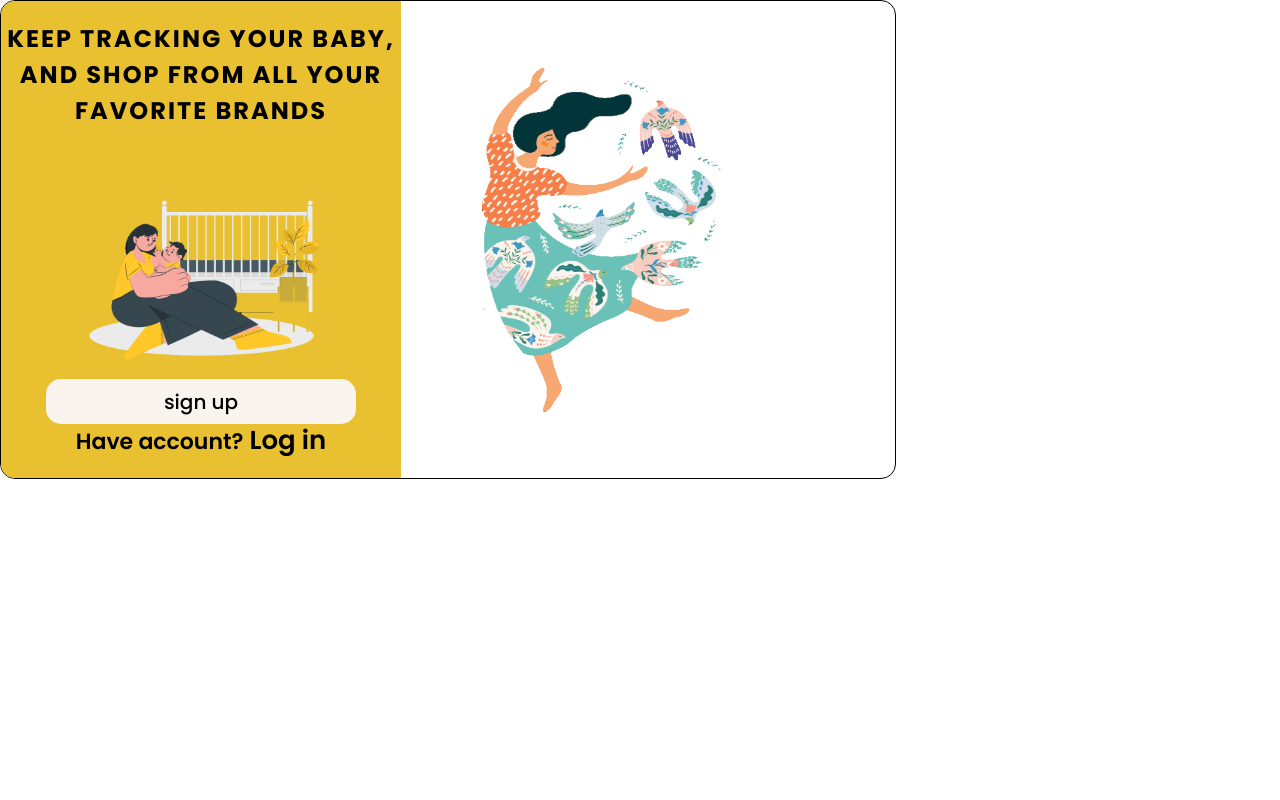
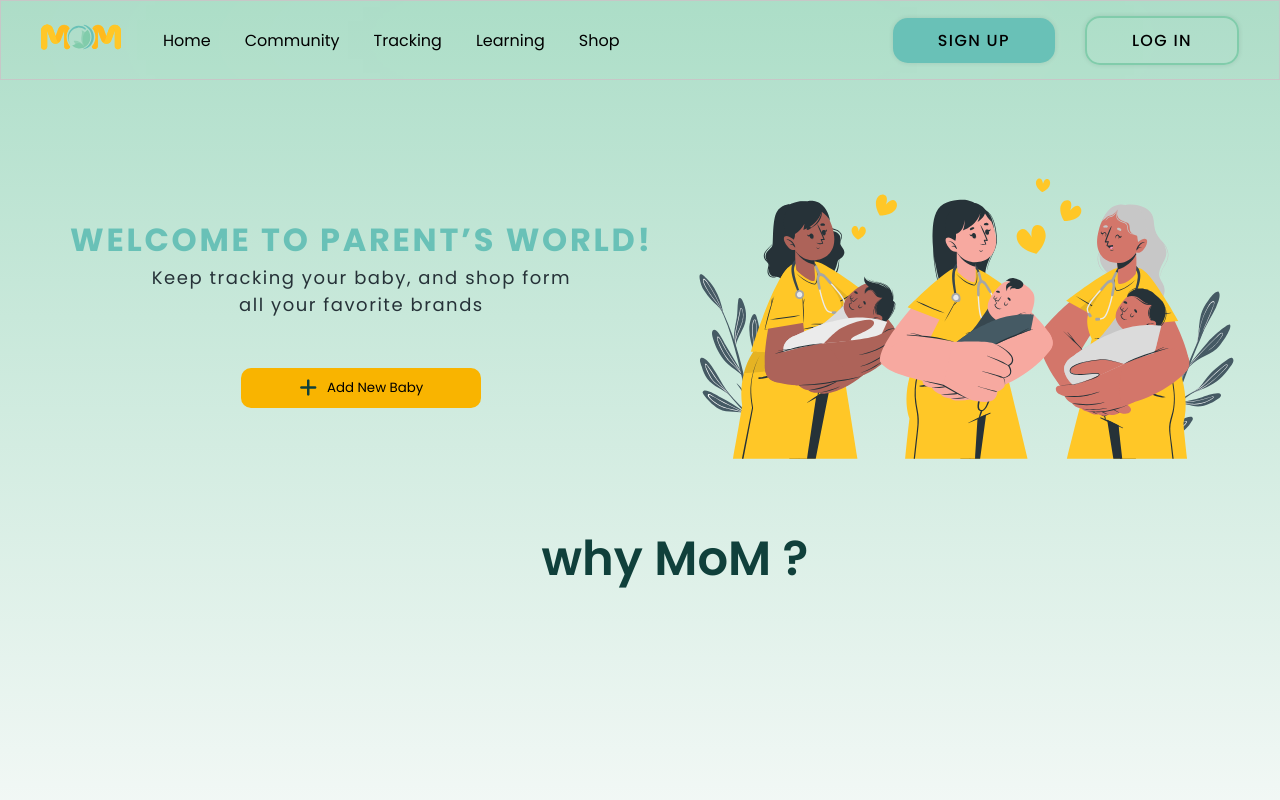
Before and after one commit to Ahmed-fayek/New-Mommy-deployed, a React (Create React App) app: page / in a window 1280 px wide. Shown: the top 800 px of the page. Built offline with nearby package versions, Linux system fonts and the light colour scheme.

Commit message:
add home guest

```diff
--- a/src/views/Navbar/styles.css
+++ b/src/views/Navbar/styles.css
@@ -17,20 +17,20 @@
 .navbar img {
   width: 80px;
   height: 80px;
-  transition: all 0.5s ease-in-out;
+  -o-transition: all 0.5s ease-in-out;
   -webkit-transition: all 0.5s ease-in-out;
   -moz-transition: all 0.5s ease-in-out;
   -ms-transition: all 0.5s ease-in-out;
-  -o-transition: all 0.5s ease-in-out;
+  transition: all 0.5s ease-in-out;
 }
 
 .navbar img:hover {
   background-color: #c1c0c0;
-  border-radius: 50%;
+  -o-border-radius: 50%;
   -webkit-border-radius: 50%;
   -moz-border-radius: 50%;
   -ms-border-radius: 50%;
-  -o-border-radius: 50%;
+  border-radius: 50%;
 }
 
 .navbar .links {
--- a/src/views/welcome/index.tsx
+++ b/src/views/welcome/index.tsx
@@ -1,9 +1,19 @@
 import { Link, useNavigate } from "react-router-dom";
  import "./styles.css";
-import splash from "./../../assets/images/splash-logo.png";
+// import splash from "./../../assets/images/splash-logo.png";
+import momsImage from "../../assets/images/Midwives-cuate 1.svg";
+import flowerImage from "../../assets/images/722470_Baby13 4.svg";
 import momandbaby from "./../../assets/images/momandbaby.png";
 import { useContext, useEffect } from "react";
 import AuthContext from "../../context/AuthProvider";
+import Nav from "../Navbar";
+import applogo from "./../../assets/images/Layer 1.svg";
+
+
+
+
+
+
 const Welcome = () => {
   const { user } = useContext<any>(AuthContext);
   const { auth } = useContext<any>(AuthContext);
@@ -14,8 +24,74 @@ const Welcome = () => {
     }
   }, [auth, user]);
 
+  function toogleview() {
+    throw new Error("Function not implemented.");
+  }
+
   /* this is router to add baby */
+
+
+
+
   return (
+    <div className="">
+
+      <nav className="">
+        <div className="navbar">
+          <div className="app-logo">
+            <img src={applogo}></img>
+          </div>
+          <div className="left-side"></div>
+          <div className="links">
+            <div
+              className="bars rotates"
+              id="bars"
+              onClick={() => {
+                toogleview();
+              }}
+            >
+              <span></span>
+              <span></span>
+            </div>
+            <ul id="view-links" className="show-links">
+              <li>
+                <Link to={"/main"}>Home</Link>
+              </li>
+              <li>
+                <Link to={"/main"}>Community</Link>
+              </li>
+
+              <li>
+                <Link to={"/tracking"}>Tracking</Link>
+              </li>
+
+              <li>
+                <Link to={"/main"}>Learning</Link>
+              </li>
+              <li>
+                <Link to={"/main"}>Shop</Link>
+              </li>
+
+            </ul>
+          </div>
+
+
+          <Link to={"/signup"} className="welcome-btn sinupbutton">
+            sign up{" "}
+          </Link>
+
+
+          <Link className="welcome-link  loginbutton" to={"/login"}>
+              {" "}
+              Log in
+            </Link>
+
+          </div>
+
+
+{/*
+<div className="right">
+  <img src={momsImage} alt="Momys img" />
    <div className="welcome-container">
   <div className="container">
         <div className="left-side">
@@ -23,9 +99,11 @@ const Welcome = () => {
             KEEP TRACKING YOUR BABY, AND SHOP FROM ALL YOUR FAVORITE BRANDS
           </p>
          <img src={momandbaby} alt="Welcome" />
+
           <Link to={"/signup"} className="welcome-btn">
-            sign up
+            sign up{" "}
           </Link>
+
            <p className="have-acc">
             Have account?
             <Link className="welcome-link" to={"/login"}>
@@ -33,12 +111,178 @@ const Welcome = () => {
               Log in
             </Link>
           </p>
-        </div>
+        </div>{" "}
         <div className="right-side">
           <img src={splash} alt="Welcome" />
         </div>
+      </div>{" "}
+    </div>
+</div> */}
+
+
+
+    </nav>
+
+
+      <div className="main-page ">
+            {/* start welcome */}
+            <div className="welcome">
+              <div className="leftt">
+                <h2>Welcome to parent’s world!</h2>
+                <p className="paragraph">
+                Keep tracking your baby, and shop form all your favorite brands
+                </p>
+                <div className="btn-add" onClick={ ()=>navigator('/addbaby')}>
+                  <i className="fa-solid fa-plus"></i>
+                  <button>Add New Baby</button>
                 </div>
               </div>
+              <div className="right">
+                <img src={momsImage} alt="Momys img" />
+              </div>
+            </div>
+            {/* start  hello mom */}
+            <div className="hello-mom">
+
+                <p className="paragraphwhymom">why MoM ?</p>
+
+
+            </div>
+
+
+
+
+
+
+
+
+
+
+
+</div>
+
+</div>
+
+
+
+
+
+
+
+
+
+
+
+
+
+
+
+
+
+
+
+
+
+
+
+
+
+
+
+
+
+
+
+
+
+
+
+
+
+
+
+
+
+
+
+
+
+
+
+
+
+
+
+
+
+
+
+
+
+
+
+
+
+
+
+
+
+
+
+
+
+
+
+
+
+
+
+
+
+
+
+
+
+
+
+
+
+
+
+
+
+
+
+
+
+
+
+
+
+
+
+
+
+
+
+
+
+
+
+
+
+
+
+
+
+
+
+
+
+
+
+
+
   );
 };
 export default Welcome;
--- a/src/views/welcome/styles.css
+++ b/src/views/welcome/styles.css
@@ -1,131 +1,235 @@
 /*******Set Style font*********/
 
 @import url('https://fonts.googleapis.com/css2?family=Open+Sans:wght@400;700&family=Poppins:wght@500&family=Work+Sans:ital,wght@0,100;0,200;0,300;0,400;0,500;0,600;0,700;0,800;1,100;1,200;1,300;1,900&display=swap');
+* {
 
-/*******Set Style TO  welcome-container********/
-
-/*******Set Style TO  welcome-container container********/
-
-.welcome-container .container {
-    width: 70%;
-    height: 85%;
-    display: flex;
-    border: 1px solid #000;
-    border-radius: 15px;
-    -webkit-border-radius: 15px;
-    -moz-border-radius: 15px;
-    -ms-border-radius: 15px;
-    -o-border-radius: 15px;
-    overflow: hidden;
+    margin: 0%;
+    padding: 0px;
+    box-sizing: border-box;
+    font-family: Poppins;
 }
 
-/*******Set Style TO welcome-container container left-side **********/
+body {
 
-.welcome-container .container .left-side {
-    padding: 20PX 0;
-    width: 400px;
+    background: linear-gradient(180deg, rgba(129, 204, 171, 0.65) 0%, rgba(229, 234, 232, 0.20) 100%) !important;
+
+}
+.leftt {
+
+    flex-direction: column;
     display: flex;
-    flex-direction: column;
-    justify-content:space-evenly;
     align-items: center;
-    background-color: #E8C030;
+    justify-content: center;
+}
+.welcome {
+     margin-top: 100px;
+        display: flex;
+        justify-content: center;
+        align-items: center;
 }
 
-/*******Set Style TO  welcome-container container right-side********/
 
- .welcome-container .container .right-side {
-    width: 400px;
+h2 {
+    color: #69C1B7;
+    text-align: center;
+    font-size: 32px;
+    font-style: normal;
+    font-weight: 800;
+    line-height: normal;
+    letter-spacing: 2.72px;
+    text-transform: uppercase;
+
+}
+.paragraph {
+    color: #263238;
+    text-align: center;
+    font-size: 18px;
+    font-style: normal;
+    font-weight: 400;
+    line-height: normal;
+    letter-spacing: 1.53px;
+    width: 433px;
+    height: 54px;
+}
+
+.welcome .leftt .btn-add  {
+    background-color: rgb(249, 180, 0);
+    width: 240px;
+    height: 40px;
+    -o-border-radius: 10px;
+    -webkit-border-radius: 10px;
+    -moz-border-radius: 10px;
+    -ms-border-radius: 10px;
+    border-radius: 10px;
     display: flex;
     justify-content: center;
     align-items: center;
-}
+    cursor: pointer;
+    margin-top: 50px;
+    color: #10403B;
+font-size: 20px;
+font-style: normal;
+font-weight: 400;
+line-height: 24px;
 
-/*******Set Style TO  welcome-container  container left-side img **********/
- .welcome-container .container .left-side img {
-    width: 269px;
-    height: 250px;
-}
-/*******Set Style TO welcome-container container right-side img **********/
-
- .welcome-container .container .right-side img {
-    width: 239px;
-    height: 344px;
-}
-
-/*******Set Style TO  welcome-container welcome-message **********/
-
-
-.welcome-container .welcome-message {
-    font-family: 'Poppins', sans-serif;
-    font-size: 24px;
-    font-weight: 800;
-    line-height: 36px;
-    letter-spacing: 0.085em;
-    text-align: center;
-    cursor: context-menu;
 
 }
 
-/*******Set Style TO  welcome-container welcome-btn **********/
+.welcome .leftt .btn-add i {
+    margin-right: 10px;
 
-.welcome-container .welcome-btn {
-    width: 310px;
-    height: 45px;
-    padding: 8px 0;
-    left: 41px;
-    top: 630px;
-    background: #F9F4ED;
-    border-radius: 15px;
-    text-decoration: none;
-    color: inherit;
-    text-align: center;
-    font-family: 'Poppins', sans-serif;
-    font-size: 20px;
-    font-weight: 500;
-    line-height: 30px;
-    letter-spacing: 0em;
-    transition: all .3s ease-in-out;
-    -webkit-transition: all .3s ease-in-out;
-    -moz-transition: all .3s ease-in-out;
-    -ms-transition: all .3s ease-in-out;
-    -o-transition: all .3s ease-in-out;
+
+
 }
 
-/****Set Style TO welcome-btn:active,welcome-btn:hover****/
-
-.welcome-btn:active,
-.welcome-btn:hover {
-    background: #d5d0ca;
+.welcome .leftt .btn-add button {
+    border: none;
+    background-color: transparent;
 }
 
-/*******Set Style TO .have-acc********/
+.sinupbutton {
 
-.have-acc {
-    font-family: 'Poppins', sans-serif;
-    font-size: 22px;
-    font-weight: 600;
-    line-height: 33px;
-    letter-spacing: 0em;
-    text-align: left;
-    cursor: context-menu;
+    display: inline-flex;
+    padding: 10px 45px;
+    justify-content: center;
+    align-items: center;
+    border-radius: 15px;
+    background: #69C1B7;
+    box-shadow: 0px 0px 5px 0px rgba(0, 0, 0, 0.10);
+    color: #000;
+    text-align: center;
+    font-size: 16px;
+    font-style: normal;
+    font-weight: 500;
+    line-height: normal;
+    letter-spacing: 1.36px;
+    text-transform: uppercase;
+text-decoration: none;
 }
 
-/*******Set Style TO welcome-link********/
 
-.welcome-link {
-    text-decoration: none;
-    color: inherit;
-    font-size: 26px;
-    transition: all .3s ease-in-out;
-    -webkit-transition: all .3s ease-in-out;
-    -moz-transition: all .3s ease-in-out;
-    -ms-transition: all .3s ease-in-out;
-    -o-transition: all .3s ease-in-out;
+.loginbutton {
+
+    display: inline-flex;
+    padding: 10px 45px;
+    justify-content: center;
+    align-items: center;
+    margin-left: 30px;
+    border-radius: 15px;
+    border: 2px solid #81CCAB;
+    box-shadow: 0px 0px 5px 0px rgba(0, 0, 0, 0.10);
+    color: #000;
+    text-align: center;
+    font-size: 16px;
+    font-style: normal;
+    font-weight: 500;
+    line-height: normal;
+    letter-spacing: 1.36px;
+    text-transform: uppercase;
+   text-decoration: none;
+
+
 }
 
-/***Set Style TO  welcome-link:active,welcome-link:hover ****/
+.paragraphwhymom{
+color: #10403B;
+text-align: center;
+font-size: 48px;
+font-style: normal;
+font-weight: 600;
+line-height: normal;
+margin: auto;
 
-.welcome-link:active,
-.welcome-link:hover {
-    color: #1f1f1f;
 }
+@media (min-width: 481px) and (max-width: 788px) {
+    .main-page {
+        margin: 0 10px;
+    }
+
+    .welcome,
+    .baby-section {
+        flex-direction: column;
+        align-items: center;
+    }
+
+    .welcome .left {
+        display: flex;
+        flex-direction: column;
+        align-items: center;
+    }
+
+    .welcome .left h2 {
+        font-size: 25px;
+    }
+
+    .welcome .left p {
+        width: 250px;
+        font-size: 17px;
+    }
+
+    .main-page .hello-mom {
+        display: flex;
+        flex-direction: column;
+        align-items: center;
+    }
+
+    .main-page .hello-mom img {
+        display: none;
+    }
+
+    .main-page .hello-mom .content h2 {
+        font-size: 28px;
+    }
+
+    .main-page .hello-mom .content p {
+        font-size: 23px;
+    }
+
+
+}
+
+@media (max-width: 480px) {
+    .main-page {
+        margin: 0 10px;
+    }
+
+    .welcome,
+    .baby-section {
+        flex-direction: column;
+        align-items: center;
+    }
+
+    .welcome .leftt {
+        display: flex;
+        flex-direction: column;
+        align-items: center;
+    }
+
+    .welcome .leftt h2 {
+        font-size: 20px;
+    }
+
+    .welcome .leftt p {
+        width: 250px;
+        font-size: 15px;
+    }
+
+    .main-page .hello-mom {
+        display: flex;
+        flex-direction: column;
+        align-items: center;
+    }
+
+    .main-page .hello-mom img {
+        display: none;
+    }
+
+    .main-page .hello-mom .content h2 {
+        font-size: 25px;
+    }
+
+    .main-page .hello-mom .content p {
+        font-size: 20px;
+    }
+
+}
```
Also changed, not shown: 1 other file (tests, documents, lock files or other folders). Lines whose indentation alone changed are shown as unchanged.
